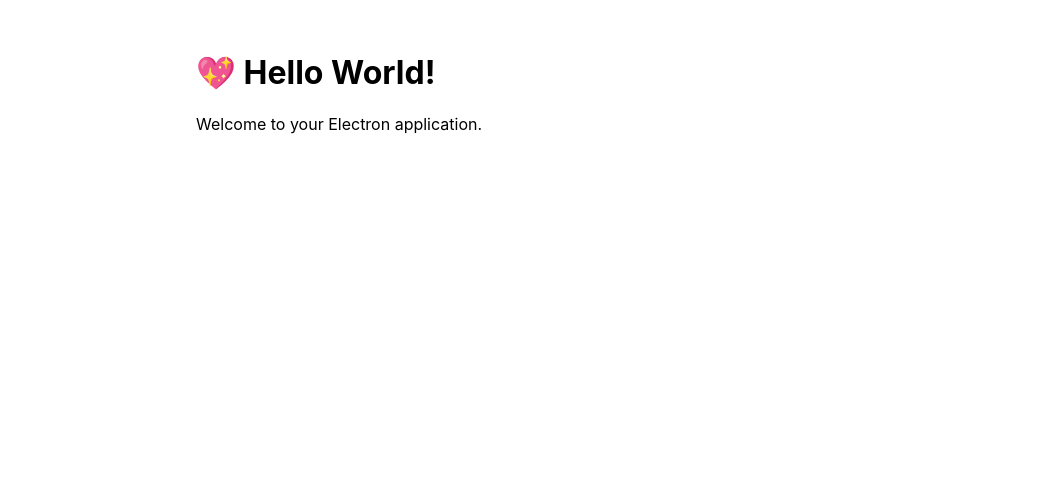
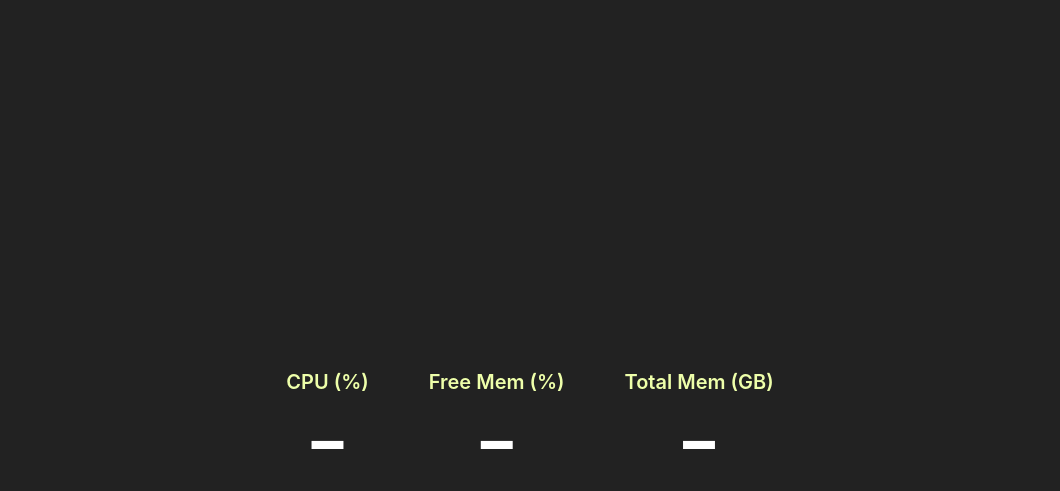
Before and after one commit to surajsly/CPU-moniter-electron, an Electron app: page src/index.html in a window 1000 px wide. Shown: the whole page, 1060 px wide, since content can reach past the window. Drawn offline with Linux system fonts and the light colour scheme; no server answers.

Commit message:
final file

```diff
--- a/src/index.css
+++ b/src/index.css
@@ -1,6 +1,32 @@
+html {
+  width: 100vw;
+  height: 100vh;
+}
 body {
-  font-family: -apple-system, BlinkMacSystemFont, "Segoe UI", Roboto, Helvetica, Arial, sans-serif;
+  font-family: -apple-system, BlinkMacSystemFont, "Segoe UI", Roboto, Helvetica,
+    Arial, sans-serif;
   margin: auto;
-  max-width: 38rem;
-  padding: 2rem;
+  width: 100%;
+  height: 100%;
+  padding: 3%;
+  overflow: hidden;
+  background: #222;
+  display: flex;
+  justify-content: center;
+  align-items: center;
+  color: white;
 }
+.box {
+  display: flex;
+  justify-content: center;
+  align-items: center;
+  flex-direction: column;
+  font-size: 100px;
+  line-height: 0.95;
+  padding: 0 30px 0 30px;
+}
+.label {
+  font-size: 20px;
+  font-weight: 600;
+  color: #efa;
+}
--- a/src/index.html
+++ b/src/index.html
@@ -1,12 +1,35 @@
 <!DOCTYPE html>
 <html>
   <head>
-    <meta charset="UTF-8">
+    <meta charset="UTF-8" />
     <title>Hello World!</title>
-    <link rel="stylesheet" href="index.css">
+    <link rel="stylesheet" href="index.css" />
   </head>
   <body>
-    <h1>💖 Hello World!</h1>
-    <p>Welcome to your Electron application.</p>
+    <div class="box">
+      <span class="label">CPU (%)</span>
+      <span id="cpu">-</span>
+    </div>
+    <div class="box">
+      <span class="label">Free Mem (%)</span>
+      <span id="mem">-</span>
+    </div>
+    <div class="box">
+      <span class="label">Total Mem (GB)</span>
+      <span id="total-mem">-</span>
+    </div>
+    <script>
+      const electron = require("electron");
+      const ipcRenderer = electron.ipcRenderer;
+      ipcRenderer.on("cpu", (event, data) => {
+        document.getElementById("cpu").innerHTML = data.toFixed(2);
+      });
+      ipcRenderer.on("mem", (event, data) => {
+        document.getElementById("mem").innerHTML = data.toFixed(2);
+      });
+      ipcRenderer.on("total-mem", (event, data) => {
+        document.getElementById("total-mem").innerHTML = data.toFixed(2);
+      });
+    </script>
   </body>
 </html>
```
Also changed, not shown: src/index.js (+14 -12 lines).
